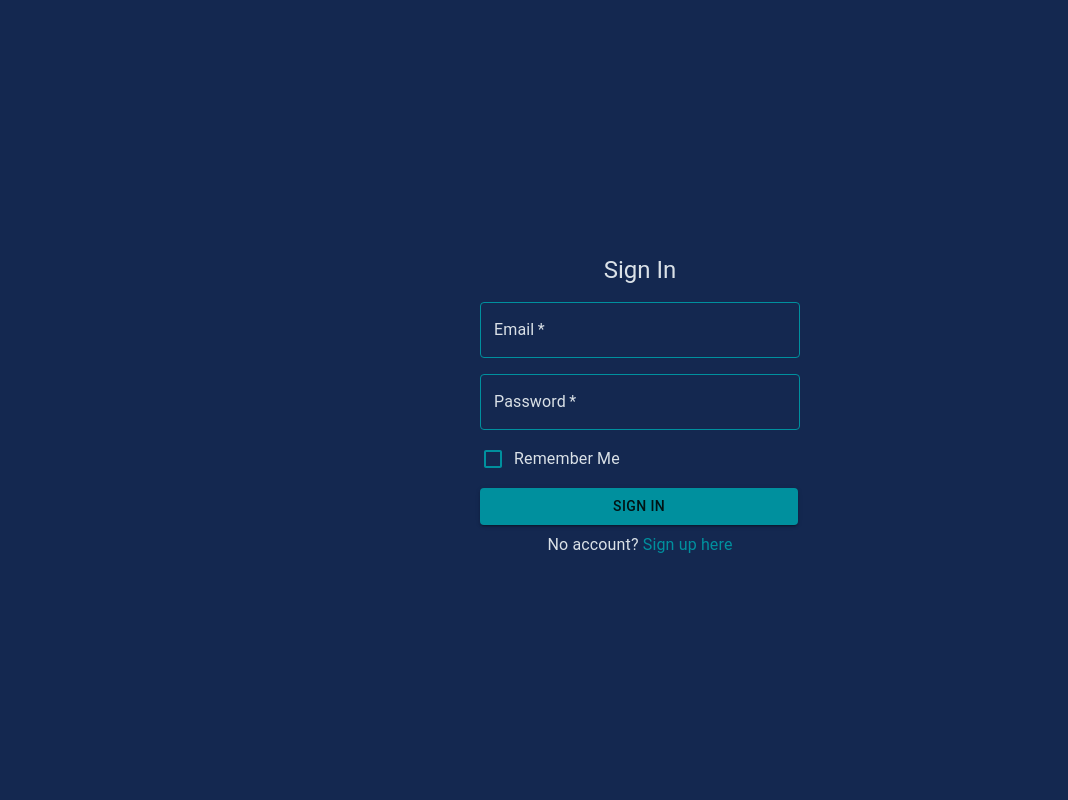
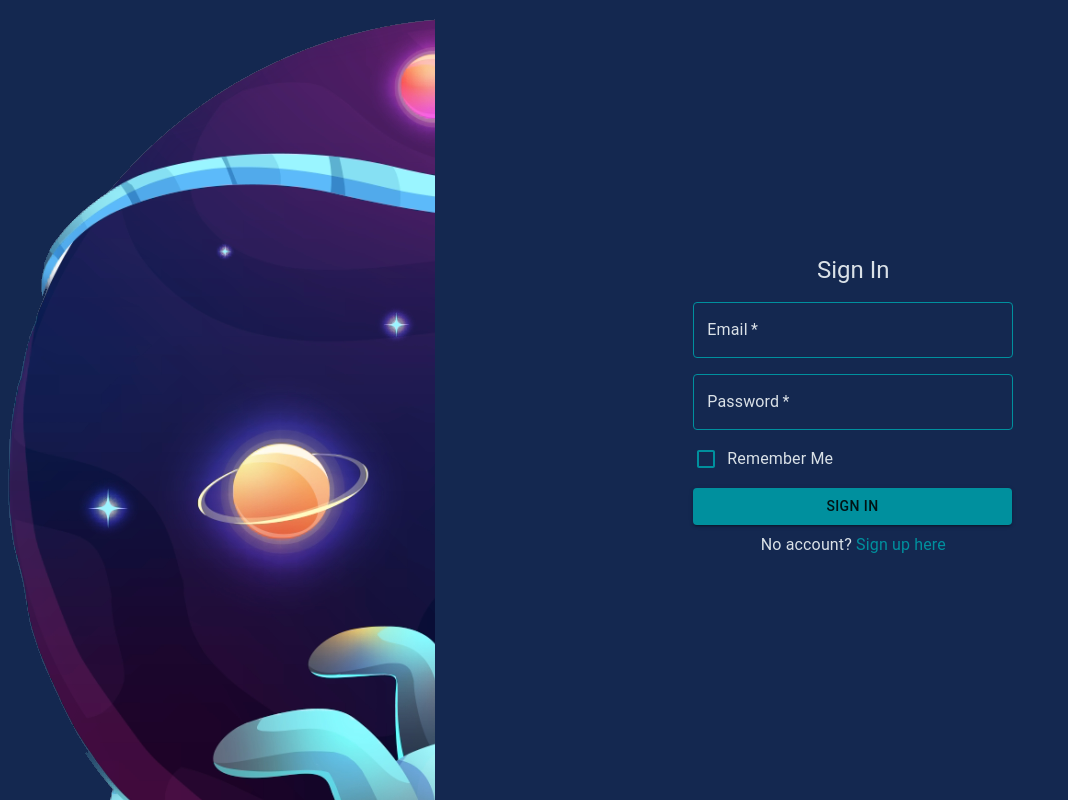
Before and after one commit to LasithRanahewa/BookFind, a React (Create React App) app: page /sign-in in a window 1280 px wide. Shown: the top 800 px of the page, without its empty margins (0-1068 px from the left). Built offline with nearby package versions, Linux system fonts and the light colour scheme.

Commit message:
added login image

```diff
--- a/src/pages/SignInPage.js
+++ b/src/pages/SignInPage.js
@@ -1,5 +1,7 @@
 import React, { useState } from 'react';
 import { makeStyles } from '@material-ui/core/styles';
+import { Grid } from "@material-ui/core";
+import login_img from "../assets/loginpage.png"
 import { TextField, Button, FormControl, Typography, Link, Checkbox, FormControlLabel } from '@material-ui/core';
 
 const useStyles = makeStyles((theme) => ({
@@ -58,7 +60,13 @@ const SignInPage = () => {
     };
 
     return (
-        <form className={classes.form}>
+        <Grid container spacing={2}>
+            <Grid item xs={12} md={4}>
+                <img src={login_img}></img>
+            </Grid>
+            <Grid item xs={12} md={8}>
+            <div>
+            <form className={classes.form}>
             <FormControl style={{ display: 'flex', flexDirection: 'column', color: '#DAE1E7'}}>
                 <Typography variant="h5" gutterBottom style={{ textAlign: 'center', color: '#DAE1E7'}}>
                     Sign In
@@ -104,7 +112,10 @@ const SignInPage = () => {
                     No account? <Link href="/sign-up" style={{ color: '#00909E' }}>Sign up here</Link>
                 </Typography>
             </FormControl>
-        </form>
+            </form>
+            </div>
+            </Grid>
+        </Grid>
     );
 };
 
```
Also changed, not shown: assets/image_processing20191103-29604-r8cuh7.png (deleted), src/assets/loginpage.png (added).
